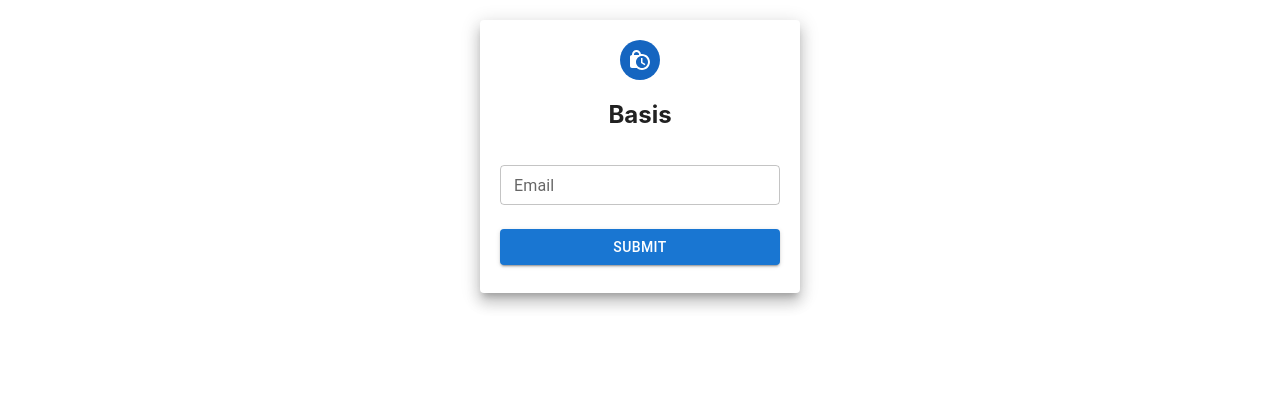
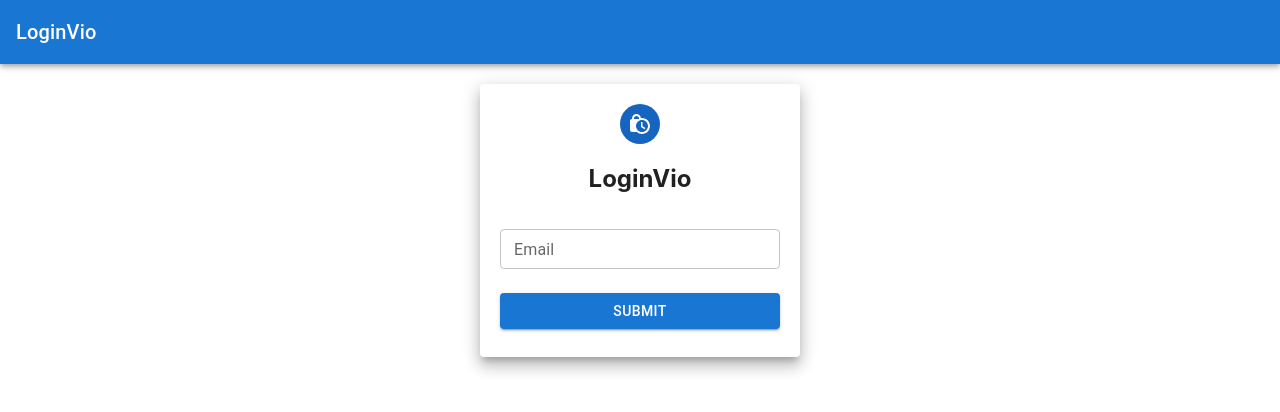
Before and after one commit to Hari-Venkatesh-P/LoginVio, a React (Create React App) app: page / in a window 1280 px wide. Shown: the top 412 px of the page. Built offline with nearby package versions, Linux system fonts and the light colour scheme.

Commit message:
Navbar and base setup for dashboard code changes

```diff
--- a/src/components/appbar/index.tsx
+++ b/src/components/appbar/index.tsx
@@ -9,16 +9,30 @@ import MenuIcon from "@mui/icons-material/Menu";
 
 export interface CustomAppBarProps {
   title: string;
+  showLogOut: boolean;
 }
 export default function CustomAppBar(props: CustomAppBarProps) {
   return (
     <Box sx={{ flexGrow: 1 }}>
       <AppBar position="static">
-        <Toolbar>
-          <Typography variant="h6" component="div">
-            {props.title}
-          </Typography>
-        </Toolbar>
+        <Box
+          sx={{
+            minHeight: "4rem",
+            display: "flex",
+            flexDirection: "row",
+            justifyContent: "space-between",
+            alignItems: "center",
+          }}
+        >
+          <Box p={2}>
+            <Typography variant="h6" component="div">
+              {props.title}
+            </Typography>
+          </Box>
+          <Box p={2}>
+            {props.showLogOut && <Button color="inherit">Logout</Button>}
+          </Box>
+        </Box>
       </AppBar>
     </Box>
   );
--- a/src/components/router/index.tsx
+++ b/src/components/router/index.tsx
@@ -1,11 +1,13 @@
 import { BrowserRouter, Route, Switch } from "react-router-dom";
 import LoginScreen from "../../pages/login/index";
+import DashboardScreen from "../../pages/dashboard/index";
 
 function Navigation() {
   return (
     <BrowserRouter>
       <Switch>
         <Route exact path="/" component={LoginScreen} />
+        <Route exact path="/dashboard" component={DashboardScreen} />
       </Switch>
     </BrowserRouter>
   );
--- /dev/null
+++ b/src/pages/dashboard/index.tsx
@@ -0,0 +1,47 @@
+import React, { useEffect, useMemo } from "react";
+import Box from "@mui/material/Box";
+import Toolbar from "@mui/material/Toolbar";
+import Typography from "@mui/material/Typography";
+import Button from "@mui/material/Button";
+import TextField from "@mui/material/TextField";
+import LockClockIcon from "@mui/icons-material/LockClock";
+import Avatar from "@mui/material/Avatar";
+import Paper from "@mui/material/Paper";
+import Grid from "@mui/material/Grid";
+import Link from "@mui/material/Link";
+import Tabs from "@mui/material/Tabs";
+import Tab from "@mui/material/Tab";
+import { makeStyles } from "@mui/styles";
+
+import VerifyEmailCard from "../../components/verifyemailcard/index";
+import SignUpCard from "../../components/signupcard/index";
+import { EMAIL_VERIFICATION_REQUEST } from "../../store/constants";
+import { VerifyEmailPayload } from "../../store/models";
+import {
+  emailVerificationClear,
+  emailVerificationRequest,
+} from "../../store/actions";
+import { useSelector, useDispatch } from "react-redux";
+import { RootState } from "../../store/reducer";
+import CustomAppBar from "../../components/appbar";
+import { APP_NAME } from "../../utils/constants";
+const Dashboard = () => {
+  const isLogin = useSelector((state: any) => state.isLogin);
+
+  const userDetails = useSelector((state: any) => state.userDetails);
+
+  const showLogout = useMemo(() => {
+    return isLogin != null && isLogin == true && userDetails != null;
+  }, [userDetails, isLogin]);
+
+  console.log(showLogout , "showLogout")
+
+  return (
+    <Grid>
+      <CustomAppBar title={APP_NAME} showLogOut={showLogout} />
+      <h1>HELLO FROM DASHBOARD</h1>
+    </Grid>
+  );
+};
+
+export default Dashboard;
--- a/src/pages/login/index.tsx
+++ b/src/pages/login/index.tsx
@@ -14,7 +14,7 @@ import Tab from "@mui/material/Tab";
 import { makeStyles } from "@mui/styles";
 
 import VerifyEmailCard from "../../components/verifyemailcard/index";
-import SignUpCard from "../../components/signup/index";
+import SignUpCard from "../../components/signupcard/index";
 import { EMAIL_VERIFICATION_REQUEST } from "../../store/constants";
 import { VerifyEmailPayload } from "../../store/models";
 import {
@@ -23,6 +23,8 @@ import {
 } from "../../store/actions";
 import { useSelector, useDispatch } from "react-redux";
 import { RootState } from "../../store/reducer";
+import CustomAppBar from "../../components/appbar";
+import { APP_NAME } from "../../utils/constants";
 const Login = () => {
   const paperStyle = {
     padding: 20,
@@ -56,6 +58,8 @@ const Login = () => {
 
   const isLogin = useSelector((state: any) => state.isLogin);
 
+  const userDetails = useSelector((state: any) => state.userDetails);
+
   const showSignUpCard = useMemo(() => {
     return (
       isLogin != null &&
@@ -65,7 +69,16 @@ const Login = () => {
     );
   }, [isLogin, emailVerifiedStatus, emailTokenVerifiedStatus]);
 
+  const showLogout = useMemo(() => {
+    return isLogin != null && isLogin == true && userDetails != null;
+  }, [userDetails, isLogin]);
+
   return (
+    <React.Fragment>
+      <CustomAppBar
+        title={APP_NAME}
+        showLogOut={showLogout}
+      />
       <Grid>
         <Paper elevation={10} style={paperStyle}>
           <Box
@@ -79,7 +92,7 @@ const Login = () => {
             <Avatar style={avatarStyle}>
               <LockClockIcon />
             </Avatar>
-          <h2>Basis</h2>
+            <h2>{APP_NAME}</h2>
           </Box>
           {!showSignUpCard ? <VerifyEmailCard /> : <SignUpCard />}
 
@@ -98,6 +111,7 @@ const Login = () => {
         </Box> */}
         </Paper>
       </Grid>
+    </React.Fragment>
   );
 };
 
--- a/src/store/actions/index.tsx
+++ b/src/store/actions/index.tsx
@@ -46,8 +46,8 @@ export function emailVerificationCodeRequest(details: VerifyEmailCodePayload) {
   return typedAction(EMAIL_VERIFICATION_CODE_REQUEST, details);
 }
 
-export function emailVerificationCodeSuccess(isLogin: boolean) {
-  return typedAction(EMAIL_VERIFICATION_CODE_SUCCESS, isLogin);
+export function emailVerificationCodeSuccess(details: SignupSuccessResponse) {
+  return typedAction(EMAIL_VERIFICATION_CODE_SUCCESS, details);
 }
 
 export function emailVerificationCodeFailure(wrongEmailTokenCount: number) {
--- a/src/store/api/index.tsx
+++ b/src/store/api/index.tsx
@@ -1,4 +1,5 @@
 import apiCall from "../../utils/api";
+import { API_END_POINTS } from "../../utils/constants";
 import {
   ResendEmailCodePayload,
   SignUpPayLoad,
@@ -7,17 +8,27 @@ import {
 } from "../models";
 
 export function verifyEmailAPI(data: VerifyEmailPayload) {
-  return apiCall("/users/email", "POST", null, data, null);
+  return apiCall(API_END_POINTS.VERIFY_EMAIL, "POST", null, data, null);
 }
 
 export function verifyEmailCode(data: VerifyEmailCodePayload) {
-  return apiCall("/users/email/verify", "PUT", null, data, null);
+  return apiCall(API_END_POINTS.VERIFY_EMAIL_CODE, "PUT", null, data, null);
 }
 
 export function resendEmailCode(data: ResendEmailCodePayload) {
-  return apiCall("/users/token/resendtoken", "PUT", null, data, null);
+  return apiCall(API_END_POINTS.RESEND_EMAIL_CODE, "PUT", null, data, null);
 }
 
 export function signUp(data: SignUpPayLoad) {
-  return apiCall("/users", "POST", null, data, null);
+  return apiCall(API_END_POINTS.SIGN_UP_USER, "POST", null, data, null);
 }
+
+export function validateReferalToken(token: string) {
+  return apiCall(
+    `${API_END_POINTS.VERIFY_REFERRAL_CODE}${token}`,
+    "GET",
+    null,
+    null,
+    null
+  );
+}
--- a/src/store/models/index.tsx
+++ b/src/store/models/index.tsx
@@ -16,7 +16,7 @@ export interface ResendEmailCodePayload {
 export interface SignUpPayLoad {
   firstName: string;
   email: string;
-  referredCodeKey: string | null;
+  referredCodeKey?: string | null;
   agreeToPrivacyPolicy: boolean;
   token: string | null;
   source: string;
@@ -47,6 +47,7 @@ export interface initialReducerState {
   resendEmailTokenCount: number;
   emailVerifiedStatus: boolean;
   emailTokenVerifiedStatus: boolean;
+  userDetails : User | null;
 }
 
 export interface ApiResponse {
--- a/src/store/reducer/defaultReducer.tsx
+++ b/src/store/reducer/defaultReducer.tsx
@@ -1,5 +1,5 @@
 import { produce } from "immer";
-import { initialReducerState, VerifyEmailPayload } from "../models";
+import { initialReducerState, SignupSuccessResponse, VerifyEmailPayload } from "../models";
 import { StoreActions } from "../actions/index";
 import {
   EMAIL_VERIFICATION_REQUEST,
@@ -46,6 +46,7 @@ const initialCheckInState: initialReducerState = {
   resendEmailTokenCount: 0,
   emailVerifiedStatus: false,
   emailTokenVerifiedStatus: false,
+  userDetails : null
 };
 
 export default function defaultReducer(
@@ -81,7 +82,9 @@ export default function defaultReducer(
         current.verifyEmailCodeSuccess = true;
         current.verifyEmailCodeLoading = false;
         current.emailTokenVerifiedStatus = true;
-        current.isLogin = action.payload as boolean;
+        const emailVerificationSucessResponse = action.payload as SignupSuccessResponse;
+        current.isLogin = emailVerificationSucessResponse.isLogin;
+        current.userDetails = emailVerificationSucessResponse.userDetails;
         break;
       case EMAIL_VERIFICATION_CODE_FAILURE:
         current.verifyEmailCodeFailure = true;
@@ -114,6 +117,9 @@ export default function defaultReducer(
       case SIGN_UP_SUCCESS:
         current.signupSuccess = true;
         current.signupLoading = false;
+        const signupSuccessResponse = action.payload as SignupSuccessResponse;
+        current.isLogin = signupSuccessResponse.isLogin;
+        current.userDetails = signupSuccessResponse.userDetails;
         break;
       case SIGN_UP_FAILURE:
         current.signupFailure = true;
--- a/src/store/saga/defaultSaga.tsx
+++ b/src/store/saga/defaultSaga.tsx
@@ -69,7 +69,11 @@ function* verifyEmailCodeSaga(action: StoreActions) {
       let data = response.data as ApiResponse;
       let responseData: Results = data.results ? data.results : data.messageObj;
       if (data.success) {
-        yield put(emailVerificationCodeSuccess(responseData.isLogin));
+        const data: SignupSuccessResponse = {
+          isLogin: responseData.isLogin,
+          userDetails: responseData.user ? responseData.user : null,
+        };
+        yield put(emailVerificationCodeSuccess(data));
       } else {
         yield put(
           emailVerificationCodeFailure(responseData.wrongEmailTokenCount)
@@ -120,7 +124,7 @@ function* signupSaga(action: StoreActions) {
       let responseData: Results = data.results ? data.results : data.messageObj;
       if (data.success) {
         const data: SignupSuccessResponse = {
-          isLogin: responseData.isLogin,
+          isLogin: responseData.user ? true : false,
           userDetails: responseData.user ? responseData.user : null,
         };
         yield put(signupSuccess(data));
--- /dev/null
+++ b/src/utils/constants.tsx
@@ -0,0 +1,10 @@
+export const APP_NAME = "LoginVio"
+
+export const API_END_POINTS = {
+    VERIFY_EMAIL : "/users/email",
+    VERIFY_EMAIL_CODE : "/users/email/verify",
+    RESEND_EMAIL_CODE : "/users/token/resendtoken",
+    SIGN_UP_USER  : "/users",
+    VERIFY_REFERRAL_CODE : "/users/referral/",
+    LOGOUT_USER : "/users/logout/"
+}
```
Also changed, not shown: src/components/signupcard/index.tsx (renamed from src/components/signup/index.tsx, +25 -7 lines), src/components/verifyemailcard/index.tsx (+6 -4 lines). Lines whose indentation alone changed are shown as unchanged.
